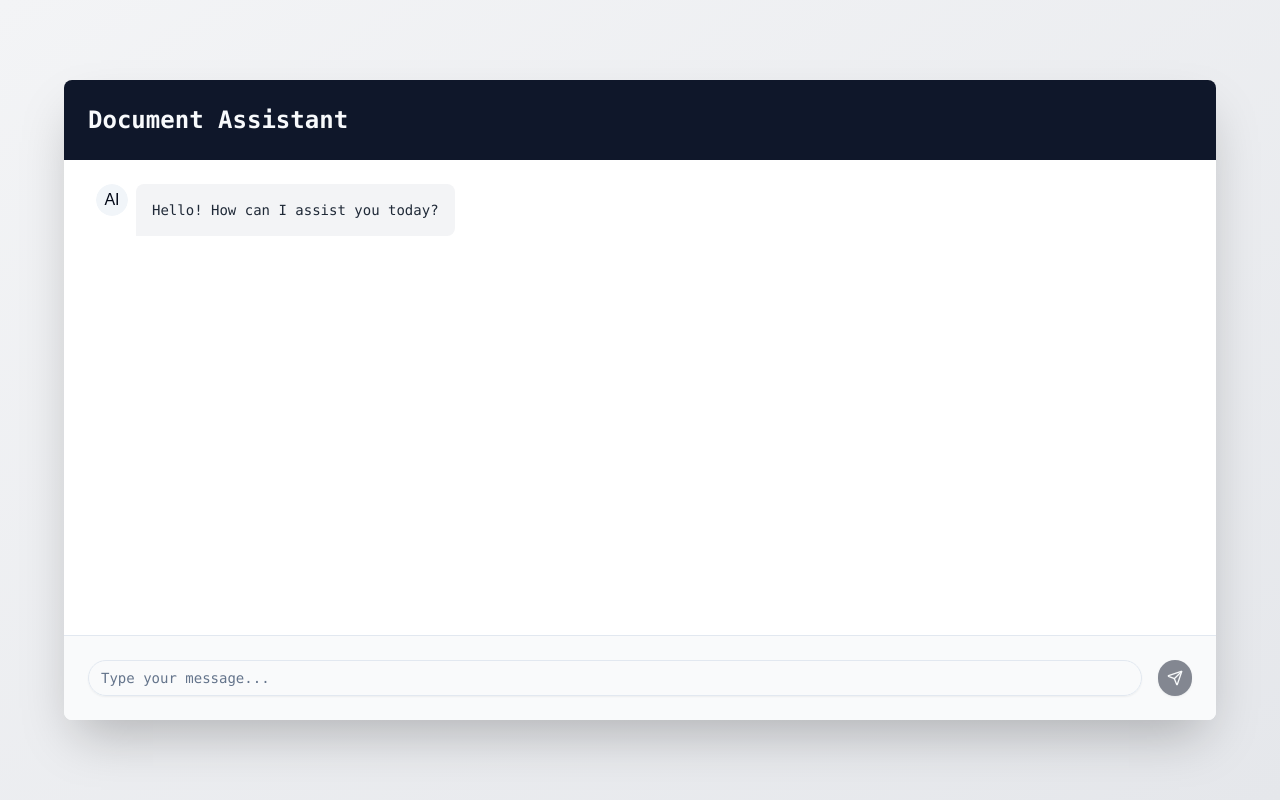
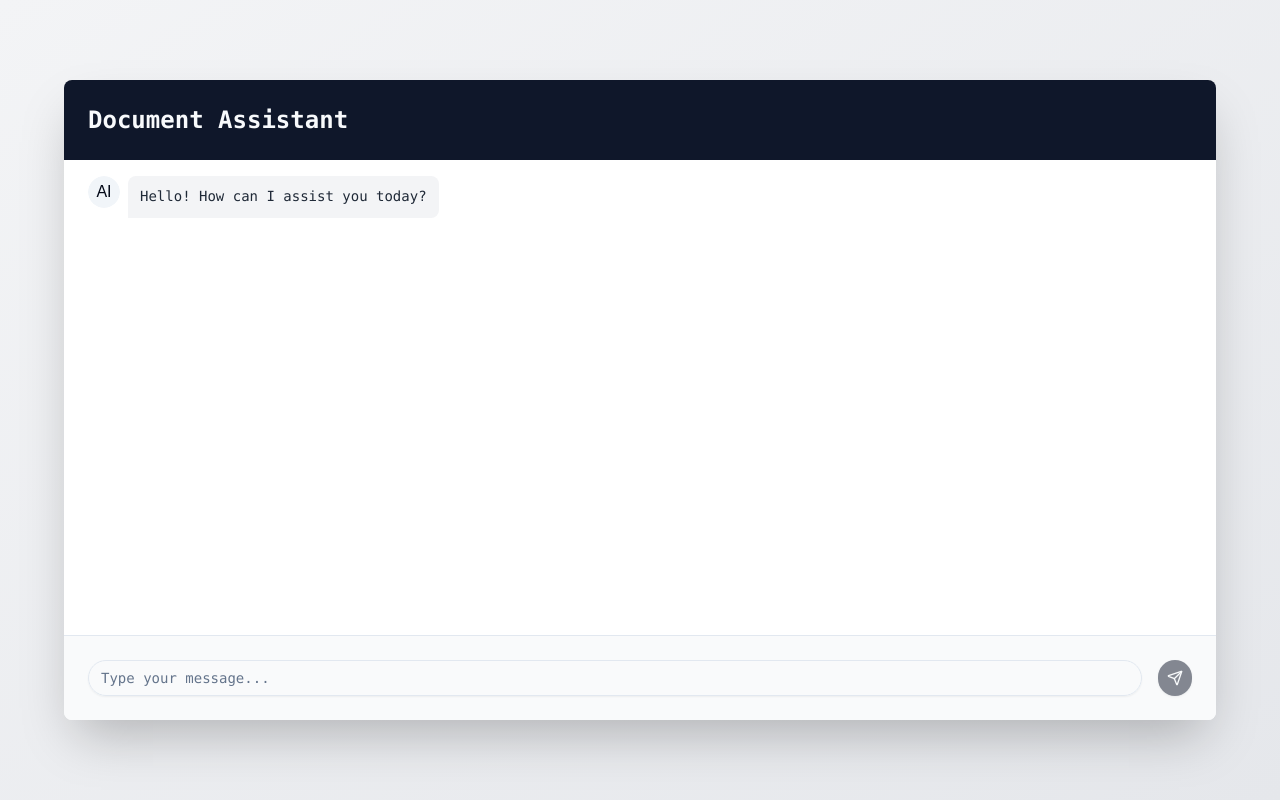
Before and after one commit to senjoyee/az-chatbot01, a Next.js app in the folder frontend/: page /chatbot in a window 1280 px wide. Built offline with nearby package versions, Linux system fonts and the light colour scheme.

Commit message:
Added some styles to frontend to make it look more compact

```diff
--- a/frontend/src/components/chatbot.tsx
+++ b/frontend/src/components/chatbot.tsx
@@ -102,11 +102,11 @@ export default function Component() {
             </Alert>
           )}
 
-          <ScrollArea className="flex-grow px-8 py-6" ref={scrollAreaRef}>
+          <ScrollArea className="flex-grow px-6 py-4" ref={scrollAreaRef}>
             {messages.map((message) => (
               <div
                 key={message.id}
-                className={`mb-4 flex ${
+                className={`mb-2 flex ${
                   message.sender === 'user' ? 'justify-end' : 'justify-start'
                 }`}
               >
@@ -116,21 +116,21 @@ export default function Component() {
                   </Avatar>
                 )}
                 <div
-                  className={`inline-block p-4 rounded-lg max-w-[85%] ${
+                  className={`inline-block p-3 rounded-lg max-w-[85%] ${
                     message.sender === 'user'
                       ? 'bg-primary/80 text-primary-foreground rounded-br-none'
                       : 'bg-gray-100 text-gray-800 rounded-bl-none'
                   }`}
                 >
                   <ReactMarkdown
-                    className="font-mono text-sm whitespace-pre-wrap break-words"
+                    className="font-mono text-sm whitespace-pre-wrap break-words [&>*]:leading-tight [&>p]:my-0.5 last:[&>p]:mb-0 first:[&>p]:mt-0"
                     components={{
                       code: ({node, inline, className, children, ...props}) => (
                         <code
                           className={`${
                             inline
                               ? 'bg-gray-200 px-1 rounded'
-                              : 'block bg-gray-800 text-white p-2 rounded my-2'
+                              : 'block bg-gray-800 text-white p-2 rounded my-1'
                           } ${className}`}
                           {...props}
                         >
@@ -138,9 +138,15 @@ export default function Component() {
                         </code>
                       ),
                       p: ({children}) => (
-                        <p className="whitespace-pre-wrap break-words">
+                        <p className="whitespace-pre-wrap break-words leading-5">
                           {children}
                         </p>
+                      ),
+                      h1: ({children}) => (
+                        <h1 className="text-base font-bold my-1">{children}</h1>
+                      ),
+                      h2: ({children}) => (
+                        <h2 className="text-base font-semibold my-1">{children}</h2>
                       )
                     }}
                   >
```
